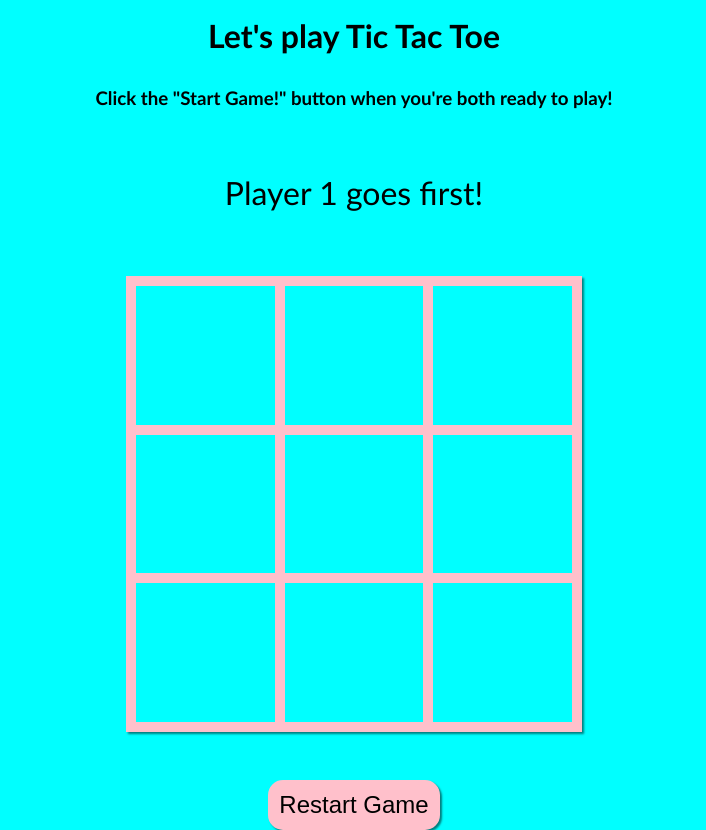
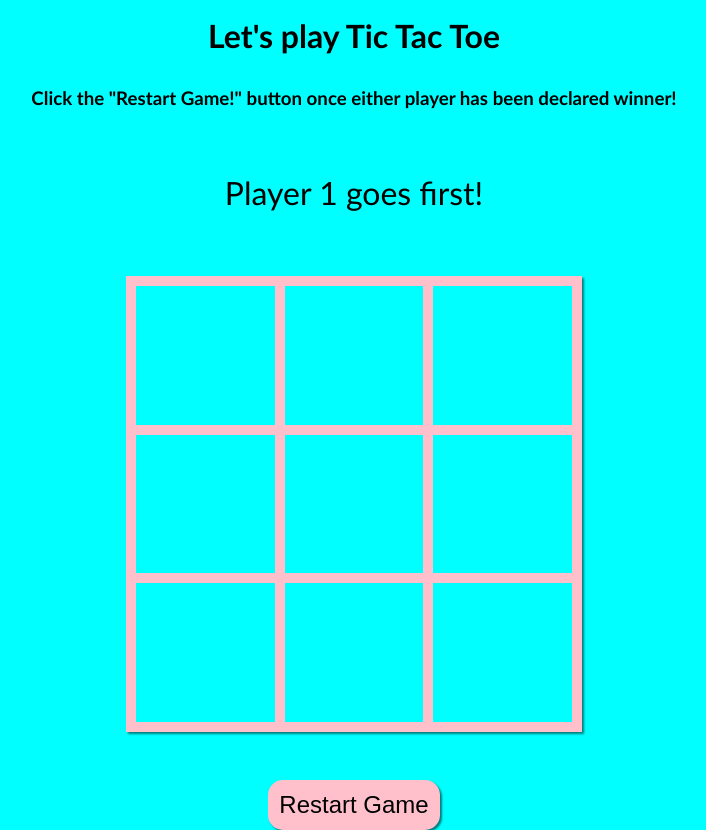
Before and after one commit to lex23unwin/10tictactoe, a plain HTML site: page index.html in a window 1280 px wide. Shown: the whole page, without its empty margins (286-992 px from the left). Drawn offline with Linux system fonts and the light colour scheme.

Commit message:
finishing touches

```diff
--- a/index.html
+++ b/index.html
@@ -10,7 +10,7 @@
 <body>
     <div class="header">
         <h1>Let's play Tic Tac Toe</h1>
-        <h3>Click the "Start Game!" button when you're both ready to play!</h2>
+        <h3>Click the "Restart Game!" button once either player has been declared winner!</h2>
     </div>
     <div class="message-container">
         Player 1 goes first!
```
